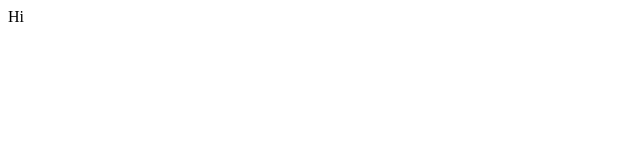
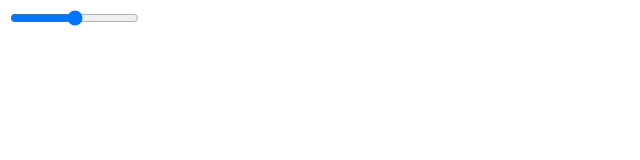
Before and after one commit to Di-ma-pro/actions, a plain HTML site: page index.html in a window 1280 px wide. Shown: the whole page, without its empty margins (0-640 px from the left). Drawn offline with Linux system fonts and the light colour scheme.

Commit message:
Range html

```diff
--- a/index.html
+++ b/index.html
@@ -4,6 +4,10 @@
 	<title>Actions</title>
 </head>
 <body>
-        Hi
+        <input type="range">
+        <script>
+
+
+        </script>
 </body>
 </html>
```
